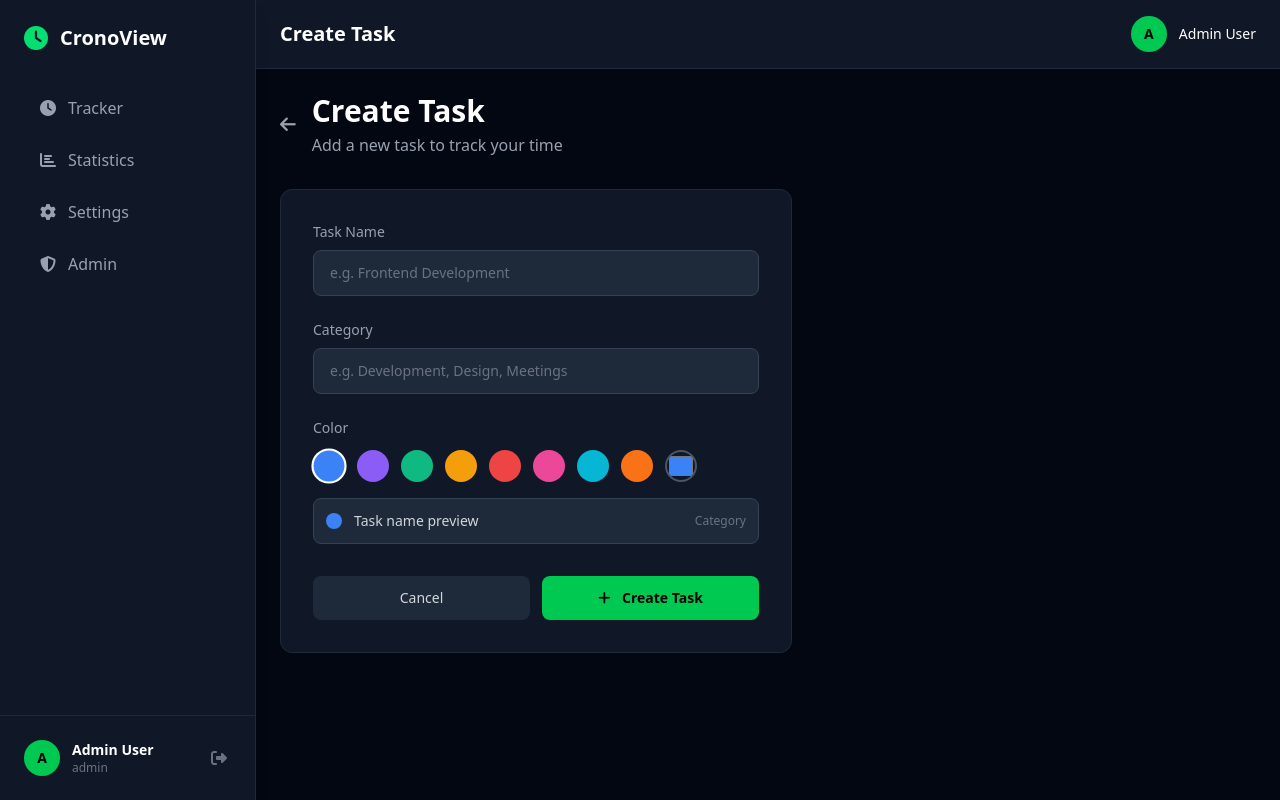
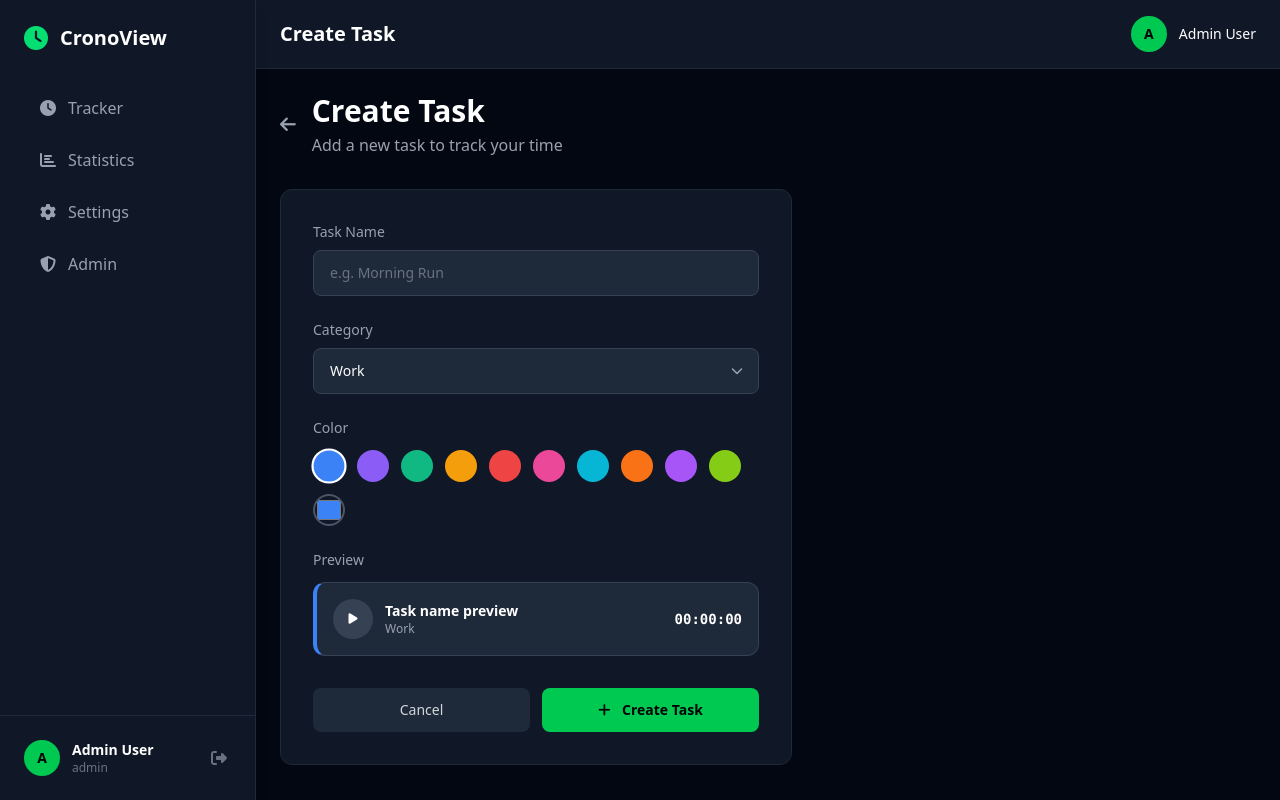
Before and after one commit to dechouriog/Chronoviews, a Vue app in the folder frontend/: page /tasks/create in a window 1280 px wide. Built offline with nearby package versions, Linux system fonts and the light colour scheme.

Commit message:
Update: TaskCreateView

```diff
--- a/frontend/src/views/TasksCreateView.vue
+++ b/frontend/src/views/TasksCreateView.vue
@@ -1,18 +1,30 @@
 <script setup lang="ts">
-import { ref } from 'vue';
+import { computed, ref } from 'vue';
 import { useRouter } from 'vue-router';
 
 import { TaskService } from '@/services/TaskService';
 
 import type { CreateTaskDTO } from '@/dtos/CreateTaskDTO';
 
-const router = useRouter();
+const CATEGORIES: string[] = [
+  'Work',
+  'Study',
+  'Fitness',
+  'Health',
+  'Nutrition',
+  'Meditation',
+  'Spirituality',
+  'Family',
+  'Social',
+  'Hobbies',
+  'Entertainment',
+  'Reading',
+  'Finance',
+  'Chores',
+  'Other',
+];
 
-const name = ref<string>('');
-const category = ref<string>('');
-const color = ref<string>('#3B82F6');
-
-const predefinedColors: string[] = [
+const PRESET_COLORS: string[] = [
   '#3B82F6',
   '#8B5CF6',
   '#10B981',
@@ -21,12 +33,26 @@ const predefinedColors: string[] = [
   '#EC4899',
   '#06B6D4',
   '#F97316',
+  '#A855F7',
+  '#84CC16',
 ];
+
+const router = useRouter();
+
+const name = ref<string>('');
+const category = ref<string>(CATEGORIES[0]);
+const color = ref<string>(PRESET_COLORS[0]);
+
+const previewName = computed<string>(() => name.value.trim() || 'Task name preview');
+
+function selectColor(preset: string): void {
+  color.value = preset;
+}
 
 function handleSubmit(): void {
   const newTask: CreateTaskDTO = {
     name: name.value.trim(),
-    category: category.value.trim(),
+    category: category.value,
     color: color.value,
     totalTime: 0,
     isRunning: false,
@@ -35,10 +61,6 @@ function handleSubmit(): void {
 
   TaskService.createTask(newTask);
   router.push({ name: 'tasks' });
-}
-
-function selectColor(selected: string): void {
-  color.value = selected;
 }
 </script>
 
@@ -59,9 +81,11 @@ function selectColor(selected: string): void {
       </div>
     </div>
 
-    <!-- form -->
     <div class="max-w-lg">
-      <form @submit.prevent="handleSubmit" class="bg-gray-900 rounded-xl p-8 border border-gray-800 space-y-6">
+      <form
+        @submit.prevent="handleSubmit"
+        class="bg-gray-900 rounded-xl p-8 border border-gray-800 space-y-6"
+      >
 
         <!-- name -->
         <div>
@@ -73,7 +97,7 @@ function selectColor(selected: string): void {
             v-model="name"
             type="text"
             required
-            placeholder="e.g. Frontend Development"
+            placeholder="e.g. Morning Run"
             class="w-full bg-gray-800 border border-gray-700 text-white rounded-lg px-4 py-3 text-sm placeholder-gray-500 focus:outline-none focus:ring-2 focus:ring-green-500 focus:border-transparent transition"
           />
         </div>
@@ -83,28 +107,31 @@ function selectColor(selected: string): void {
           <label class="block text-gray-400 text-sm font-medium mb-2" for="category">
             Category
           </label>
-          <input
-            id="category"
-            v-model="category"
-            type="text"
-            required
-            placeholder="e.g. Development, Design, Meetings"
-            class="w-full bg-gray-800 border border-gray-700 text-white rounded-lg px-4 py-3 text-sm placeholder-gray-500 focus:outline-none focus:ring-2 focus:ring-green-500 focus:border-transparent transition"
-          />
+          <div class="relative">
+            <select
+              id="category"
+              v-model="category"
+              required
+              class="w-full bg-gray-800 border border-gray-700 text-white rounded-lg px-4 py-3 text-sm focus:outline-none focus:ring-2 focus:ring-green-500 focus:border-transparent transition appearance-none cursor-pointer"
+            >
+              <option v-for="cat in CATEGORIES" :key="cat" :value="cat">
+                {{ cat }}
+              </option>
+            </select>
+            <i class="fas fa-chevron-down absolute right-4 top-1/2 -translate-y-1/2 text-gray-400 text-xs pointer-events-none"></i>
+          </div>
         </div>
 
         <!-- color -->
         <div>
-          <label class="block text-gray-400 text-sm font-medium mb-3">
-            Color
-          </label>
+          <label class="block text-gray-400 text-sm font-medium mb-3">Color</label>
           <div class="flex items-center gap-3 flex-wrap">
             <button
-              v-for="preset in predefinedColors"
+              v-for="preset in PRESET_COLORS"
               :key="preset"
               type="button"
               @click="selectColor(preset)"
-              class="w-8 h-8 rounded-full transition duration-200 border-2"
+              class="w-8 h-8 rounded-full transition-all duration-200 border-2"
               :style="{ backgroundColor: preset }"
               :class="color === preset ? 'border-white scale-110' : 'border-transparent'"
             ></button>
@@ -115,17 +142,25 @@ function selectColor(selected: string): void {
               title="Custom color"
             />
           </div>
+        </div>
 
-          <!-- preview -->
-          <div class="flex items-center gap-3 mt-4 p-3 bg-gray-800 rounded-lg border border-gray-700">
-            <span
-              class="w-4 h-4 rounded-full flex-shrink-0"
-              :style="{ backgroundColor: color }"
-            ></span>
-            <span class="text-gray-300 text-sm">
-              {{ name || 'Task name preview' }}
-            </span>
-            <span class="text-gray-500 text-xs ml-auto">{{ category || 'Category' }}</span>
+        <!-- preview -->
+        <div>
+          <label class="block text-gray-400 text-sm font-medium mb-3">Preview</label>
+          <div
+            class="bg-gray-800 rounded-xl p-4 border border-gray-700 flex items-center justify-between"
+            :style="{ borderLeftColor: color, borderLeftWidth: '4px' }"
+          >
+            <div class="flex items-center gap-3">
+              <div class="w-10 h-10 rounded-full flex items-center justify-center bg-gray-700">
+                <i class="fas fa-play text-white text-xs"></i>
+              </div>
+              <div>
+                <p class="text-white text-sm font-semibold">{{ previewName }}</p>
+                <p class="text-gray-400 text-xs">{{ category }}</p>
+              </div>
+            </div>
+            <p class="text-white font-mono text-sm font-bold">00:00:00</p>
           </div>
         </div>
 
```
